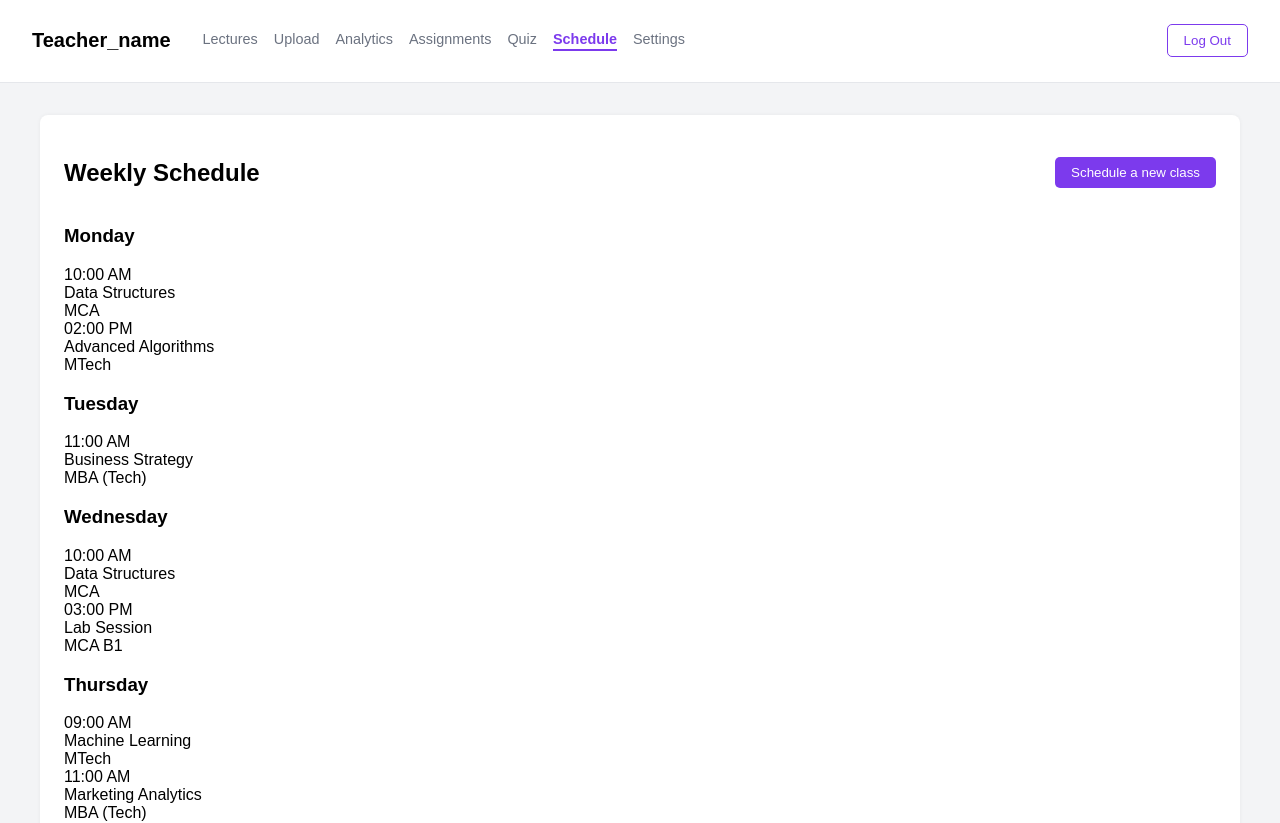
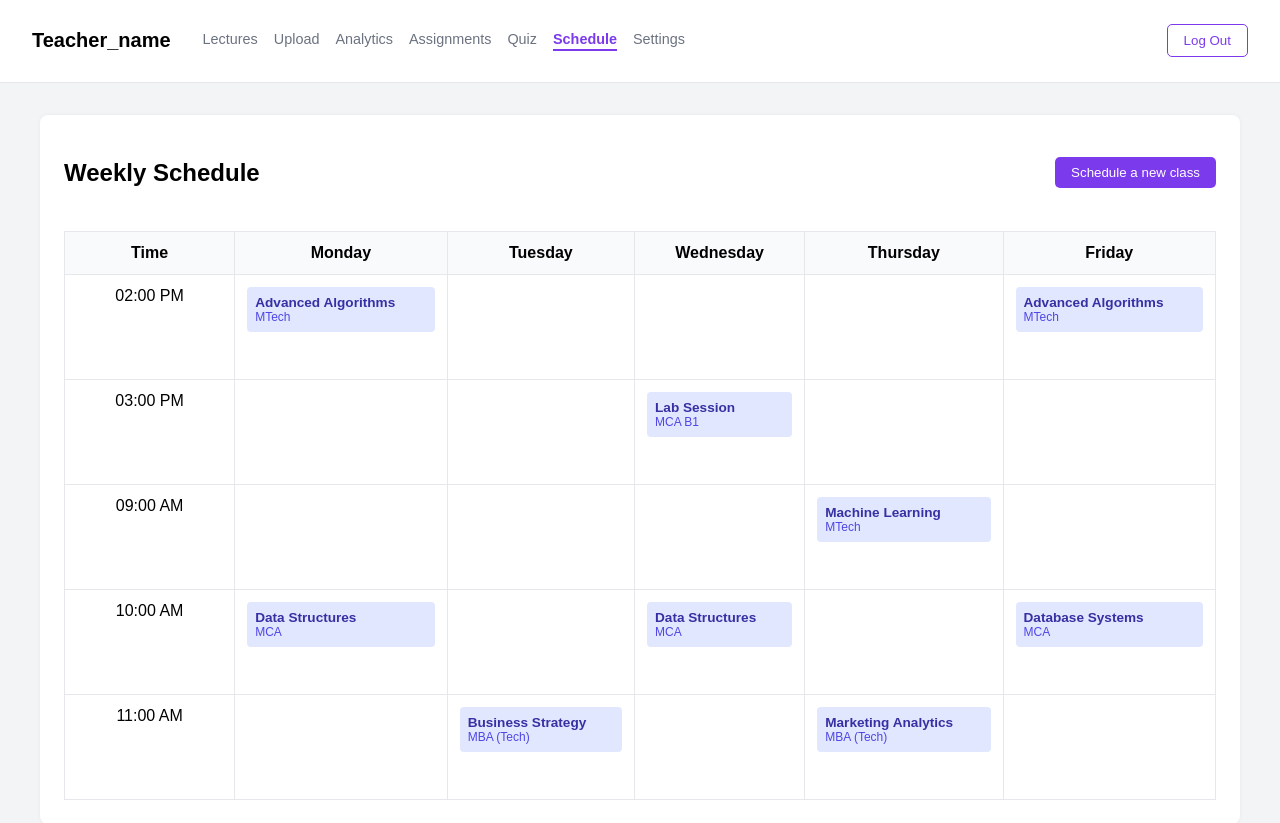
Before and after one commit to Prostorm19/LearnLite_frontend, a React (Vite) app: page /dashboard/schedule in a window 1280 px wide. Shown: the top 823 px of the page. Built offline with nearby package versions, Linux system fonts and the light colour scheme; the HTML template or start-up script is replaced by a standard one.

Commit message:
schedule table

```diff
--- a/src/components/features/schedule/Schedule.jsx
+++ b/src/components/features/schedule/Schedule.jsx
@@ -28,33 +28,48 @@ export default function Schedule() {
 
     const days = ["Monday", "Tuesday", "Wednesday", "Thursday", "Friday"];
 
+    // Get all unique time slots from the schedule data and sort them
+    const timeSlots = Array.from(
+        new Set(Object.values(scheduleData).flat().map(item => item.time))
+    ).sort();
+
     return (
         <Panel>
             <div className="panel-header">
                 <h2>Weekly Schedule</h2>
                 <Button className="primary">Schedule a new class</Button>
             </div>
-            <div className="schedule-grid">
-                {days.map((day) => (
-                    <div key={day} className="schedule-day">
-                        <h3>{day}</h3>
-                        <div className="day-events">
-                            {scheduleData[day] ? (
-                                scheduleData[day].map((event, index) => (
-                                    <div key={index} className="schedule-event">
-                                        <div className="event-time">{event.time}</div>
-                                        <div className="event-details">
-                                            <div className="event-subject">{event.subject}</div>
-                                            <div className="event-course">{event.course}</div>
-                                        </div>
-                                    </div>
-                                ))
-                            ) : (
-                                <p className="no-events">No classes scheduled</p>
-                            )}
-                        </div>
-                    </div>
-                ))}
+            <div className="timetable-container">
+                <table className="timetable">
+                    <thead>
+                        <tr>
+                            <th>Time</th>
+                            {days.map((day) => (
+                                <th key={day}>{day}</th>
+                            ))}
+                        </tr>
+                    </thead>
+                    <tbody>
+                        {timeSlots.map((time) => (
+                            <tr key={time}>
+                                <td>{time}</td>
+                                {days.map((day) => {
+                                    const event = scheduleData[day]?.find(e => e.time === time);
+                                    return (
+                                        <td key={day}>
+                                            {event ? (
+                                                <div className="timetable-event">
+                                                    <div className="event-subject">{event.subject}</div>
+                                                    <div className="event-course">{event.course}</div>
+                                                </div>
+                                            ) : null}
+                                        </td>
+                                    );
+                                })}
+                            </tr>
+                        ))}
+                    </tbody>
+                </table>
             </div>
         </Panel>
     );
--- a/src/components/features/upload/UploadContent.jsx
+++ b/src/components/features/upload/UploadContent.jsx
@@ -28,10 +28,7 @@ export default function UploadContent() {
 
             <div>
                 <UploadForm />
-                <div className="content-list" style={{ marginTop: '2rem' }}>
-                    <h3>My Content List</h3>
-                    <ContentTable />
-                </div>
+
             </div>
         </Panel>
     );
--- a/src/pages/teacher/TeacherDashboard.css
+++ b/src/pages/teacher/TeacherDashboard.css
@@ -628,3 +628,54 @@ select {
   padding: 0.5rem 0;
   margin-top: 0.5rem;
 }
+
+/* --- Timetable Styles --- */
+
+.timetable-container {
+  margin-top: 1.5rem;
+  overflow-x: auto;
+  /* Ensures the table is responsive on smaller screens */
+}
+
+.timetable {
+  width: 100%;
+  border-collapse: collapse;
+  border: 1px solid #e5e7eb;
+}
+
+.timetable th,
+.timetable td {
+  border: 1px solid #e5e7eb;
+  padding: 0.75rem;
+  text-align: center;
+  min-width: 120px;
+  /* Ensures columns have a minimum width */
+}
+
+.timetable th {
+  background-color: #f9fafb;
+  font-weight: 600;
+}
+
+.timetable td {
+  height: 80px;
+  vertical-align: top;
+}
+
+.timetable-event {
+  background-color: #e0e7ff;
+  border-radius: 4px;
+  padding: 0.5rem;
+  font-size: 0.85rem;
+  text-align: left;
+}
+
+.timetable-event .event-subject {
+  font-weight: 600;
+  color: #3730a3;
+}
+
+.timetable-event .event-course {
+  font-size: 0.75rem;
+  color: #4f46e5;
+}
```
